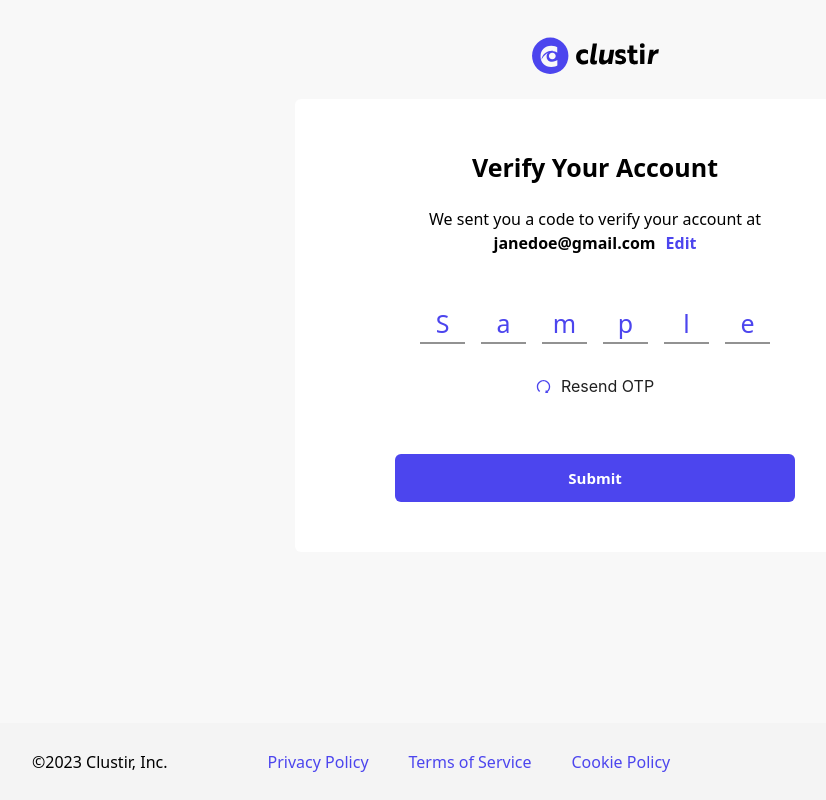
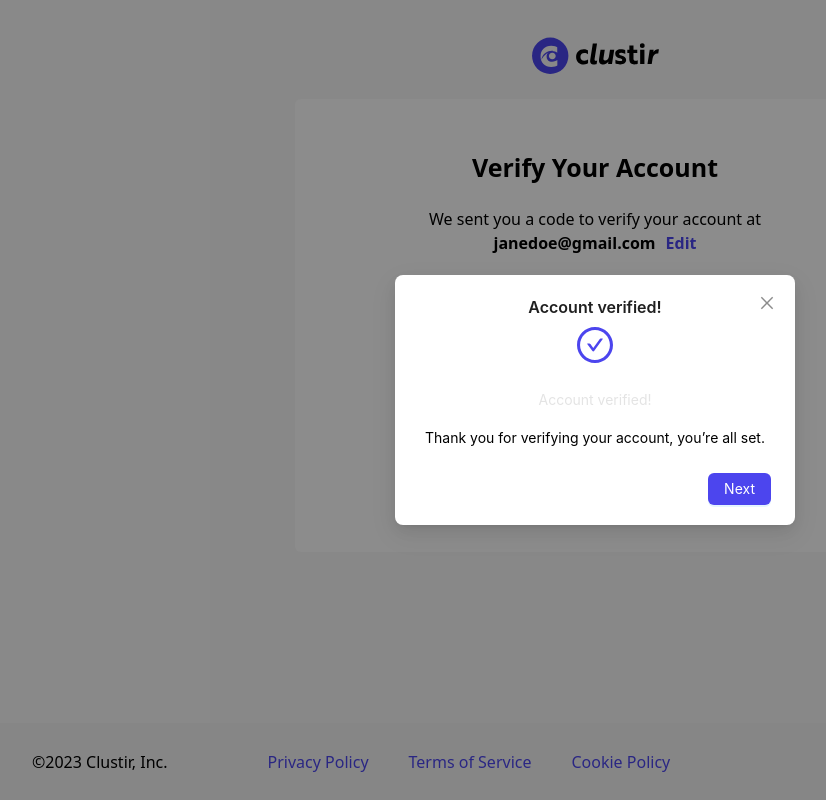
Before and after one commit to techtic-full-stack/clustir-web, a Next.js app in the folder clustir-frontend/: page /verify in a window 1280 px wide. Both pictures are taken after typing "Sample", "Sample", "Sample", "Sample", "Sample", "Sample" into the empty fields and a click on the button "Submit". Shown: the whole page, without its empty margins (45-871 px from the left). Built offline with nearby package versions, Linux system fonts and the light colour scheme.

Commit message:
modal verify

```diff
--- /dev/null
+++ b/clustir-frontend/src/components/VerifyModal.tsx
@@ -0,0 +1,43 @@
+import { Modal, Button } from "antd";
+import { CheckCircleOutlined } from "@ant-design/icons";
+import React, { FC } from "react";
+
+interface VerifySuccessModalProps {
+    visible: boolean;
+    onClose: () => void;
+}
+
+const VerifySuccessModal: FC<VerifySuccessModalProps> = ({ visible, onClose }) => {
+    return (
+        <Modal
+            title="Account verified!"
+            open={visible}
+            centered
+            footer={null}
+            onCancel={onClose}
+            width={400}
+            style={{ textAlign: "center" }}
+        >
+
+            <div style={{ marginBottom: 24 }}>
+                <CheckCircleOutlined style={{ fontSize: 36, color: "#4C45EE" }} />
+            </div>
+            <h2 style={{ color: "#E4E4E4", marginBottom: 16 }}>Account verified!</h2>
+            <p style={{ color: "#000", marginBottom: 24 }}>
+                Thank you for verifying your account, you’re all set.
+            </p>
+            <div className="flex justify-end ">
+
+
+            <Button
+                type="primary"
+                style={{ backgroundColor: "#4C45EE", color: "#FFF" }}
+                onClick={onClose}
+            >
+                Next
+            </Button>   </div>
+        </Modal>
+    );
+};
+
+export default VerifySuccessModal;
--- a/clustir-frontend/src/components/VerifyOTP.tsx
+++ b/clustir-frontend/src/components/VerifyOTP.tsx
@@ -2,15 +2,18 @@ import { RedoOutlined } from "@ant-design/icons";
 import { Button, Typography } from "antd";
 import { useEffect, useState } from "react";
 import OTPInput from "react-otp-input";
+import VerifySuccessModal from "./VerifyModal";
 
 const { Text } = Typography;
 const VerifyOTP = () => {
-  const [email, setEmail] = useState("");
+  const [email, setEmail] = useState("janedoe@gmail.com");
   const [confirm, setConfirm] = useState(false);
   const [otp, setOtp] = useState("");
+  const [verifySuccess,setVerifySuccess] = useState(false);
 
   const sendOtp = () => {
     setConfirm(true);
+    setVerifySuccess(true);
   };
 
   const [resendTimer, setResendTimer] = useState(0);
@@ -46,7 +49,7 @@ const VerifyOTP = () => {
             We sent you a code to verify your account at
           </div>
           <div className="text-[#000000] font-[700] flex justify-center items-center">
-            janedoe@gmail.com{" "}
+            {email}
             <span className="text-[#4C45EE] ml-[10px] cursor-pointer">
               Edit
             </span>
@@ -73,7 +76,7 @@ const VerifyOTP = () => {
                   className="text-[16px] ml-[10px] "
                   onClick={handleResendOTP}
                 >
-                  Resend OTP
+                  Resend code
                 </Typography>
               </>
             )}{" "}
@@ -87,6 +90,7 @@ const VerifyOTP = () => {
           </button>
         </div>
       </div>
+        <VerifySuccessModal onClose={()=>setVerifySuccess(!verifySuccess)} visible={verifySuccess} key={1} />
     </>
   );
 };
--- a/clustir-frontend/src/components/createAccount/index.tsx
+++ b/clustir-frontend/src/components/createAccount/index.tsx
@@ -32,7 +32,8 @@ function CreateAccount() {
     setSubmitting(true);
     setTimeout(() => {
       setSubmitting(false);
-    }, 2000);
+    }, 3000);
+    router.push("/verify");
   };
 
   const togglePasswordVisibility = () => {
@@ -135,7 +136,7 @@ function CreateAccount() {
                       </span>
                     </Paragraph>
 
-                    <div className="text-[14px] flex justify-center items-center  mt-[30px]">
+                    <div className="text-[#000000] text-[14px] flex justify-center items-center  mt-[30px]">
                       Have an account?{" "}
                       <span
                         className="text-[#000000] ml-[5px] cursor-pointer font-[500] text-[14px]"
```
Also changed, not shown: clustir-frontend/src/styles/globals.scss (line endings or trailing spaces).
